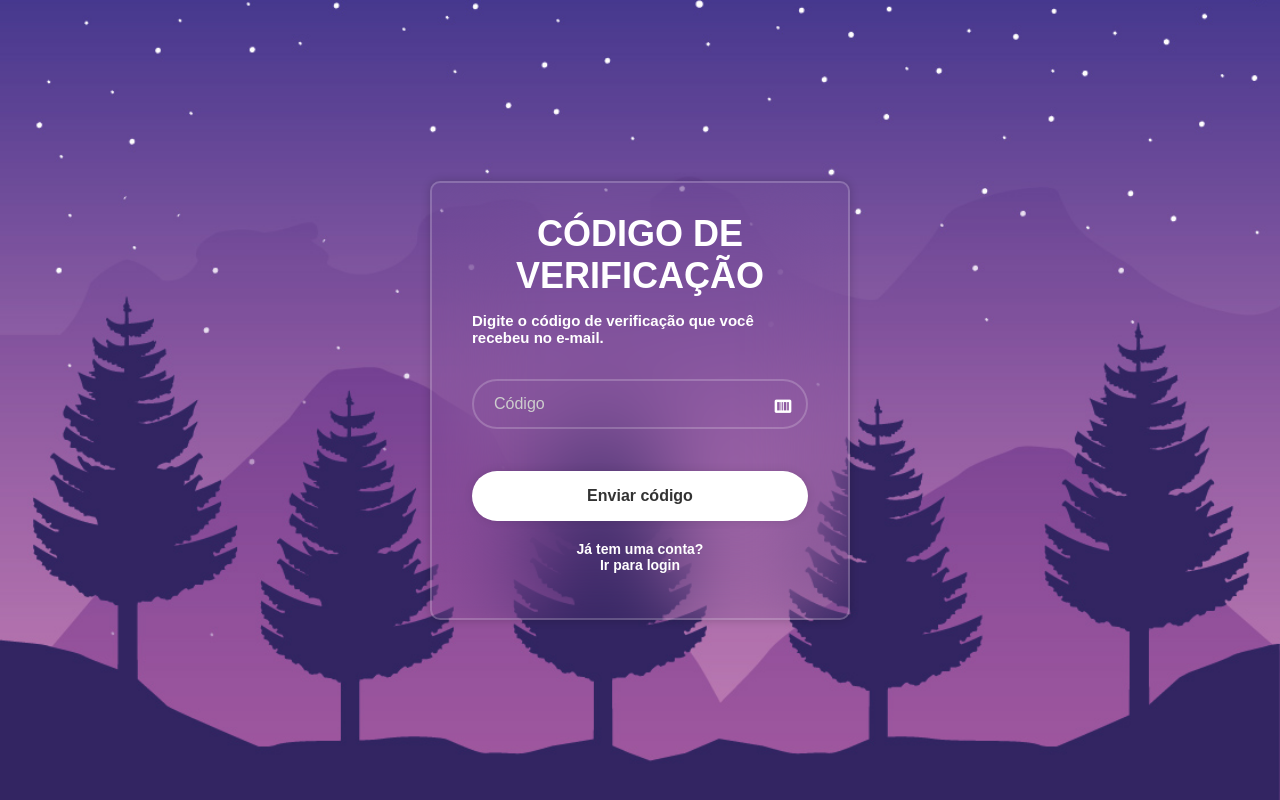
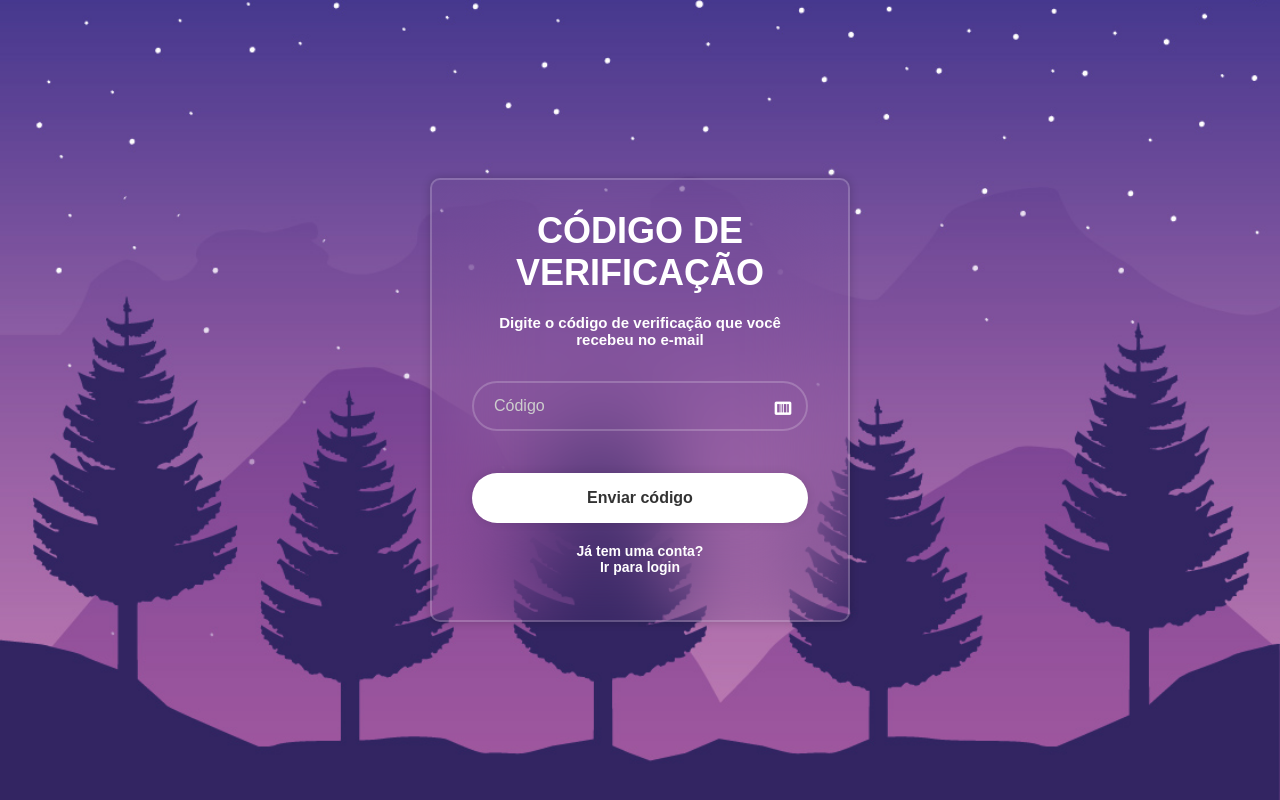
Before and after one commit to bdalpaz/Gaia-Project, a plain HTML site: page Gaia_Front/login/Forgot-Password/Codigo_Verificacao/index.html in a window 1280 px wide. Drawn offline with nearby package versions, Linux system fonts and the light colour scheme; a web font is replaced by a local one.

Commit message:
fix: fixing elements of password reset screens

```diff
--- a/Gaia_Front/login/Forgot-Password/Codigo_Verificacao/index.html
+++ b/Gaia_Front/login/Forgot-Password/Codigo_Verificacao/index.html
@@ -15,7 +15,7 @@
         <form>
             <h1>CÓDIGO DE VERIFICAÇÃO</h1:>
                 <p class="email-forgot">
-                    Digite o código de verificação que você recebeu no e-mail.
+                    Digite o código de verificação que você recebeu no e-mail
                 </p>
                 <div class="input-box">
                     <input placeholder="Código" type="number" inputmode="numeric" pattern="[0-9]*">
--- a/Gaia_Front/login/Forgot-Password/Codigo_Verificacao/styles.css
+++ b/Gaia_Front/login/Forgot-Password/Codigo_Verificacao/styles.css
@@ -132,8 +132,8 @@ body{
 
 .email-forgot{
     font-size: 15px;
-    padding-top: 15px;
-    text-align: left;
+    padding-top: 20px;
+    text-align: center;
 }
 
 input[type=number]::-webkit-inner-spin-button,
--- a/Gaia_Front/login/Forgot-Password/Redefinicao_Senha/styles.css
+++ b/Gaia_Front/login/Forgot-Password/Redefinicao_Senha/styles.css
@@ -132,7 +132,7 @@ body{
 
 .email-forgot{
     font-size: 15px;
-    padding-top: 15px;
+    padding-top: 20px;
     text-align: center;
 }
 
--- a/Gaia_Front/login/Forgot-Password/styles.css
+++ b/Gaia_Front/login/Forgot-Password/styles.css
@@ -133,5 +133,5 @@ body{
 .email-forgot{
     font-size: 15px;
     padding-top: 15px;
-    text-align: left;
+    text-align: center;
 }
```
Also changed, not shown: Gaia_Front/login/Forgot-Password/index.html (+1 -1 lines).
